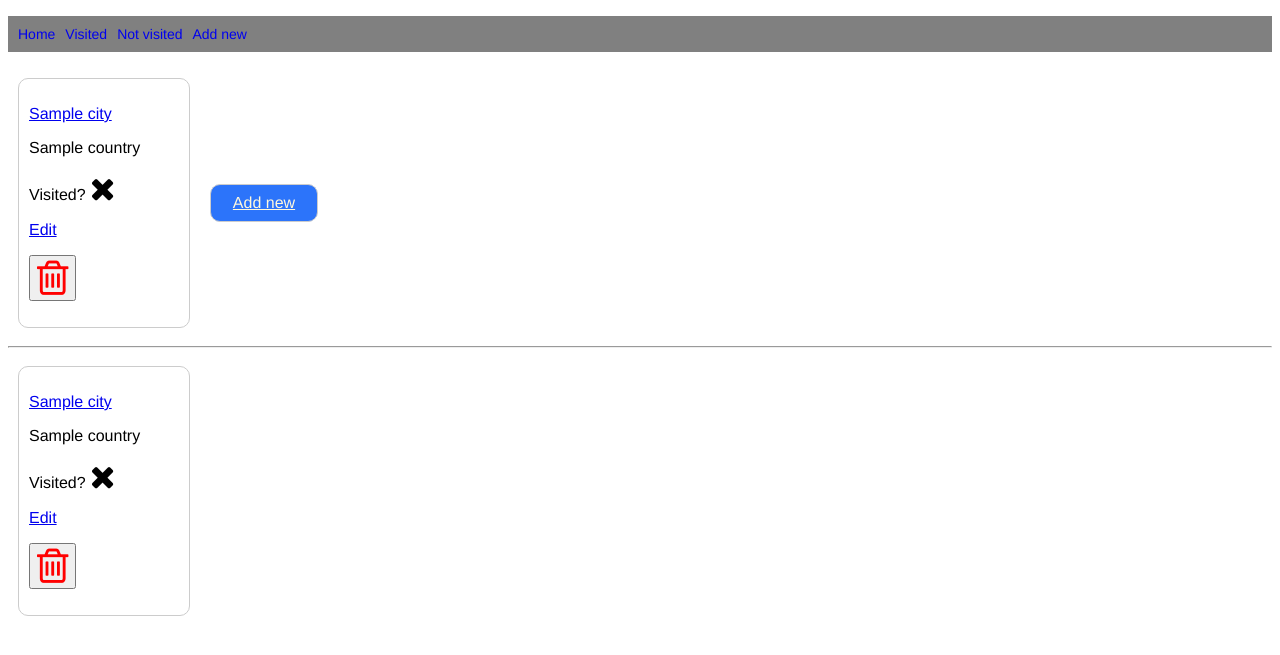
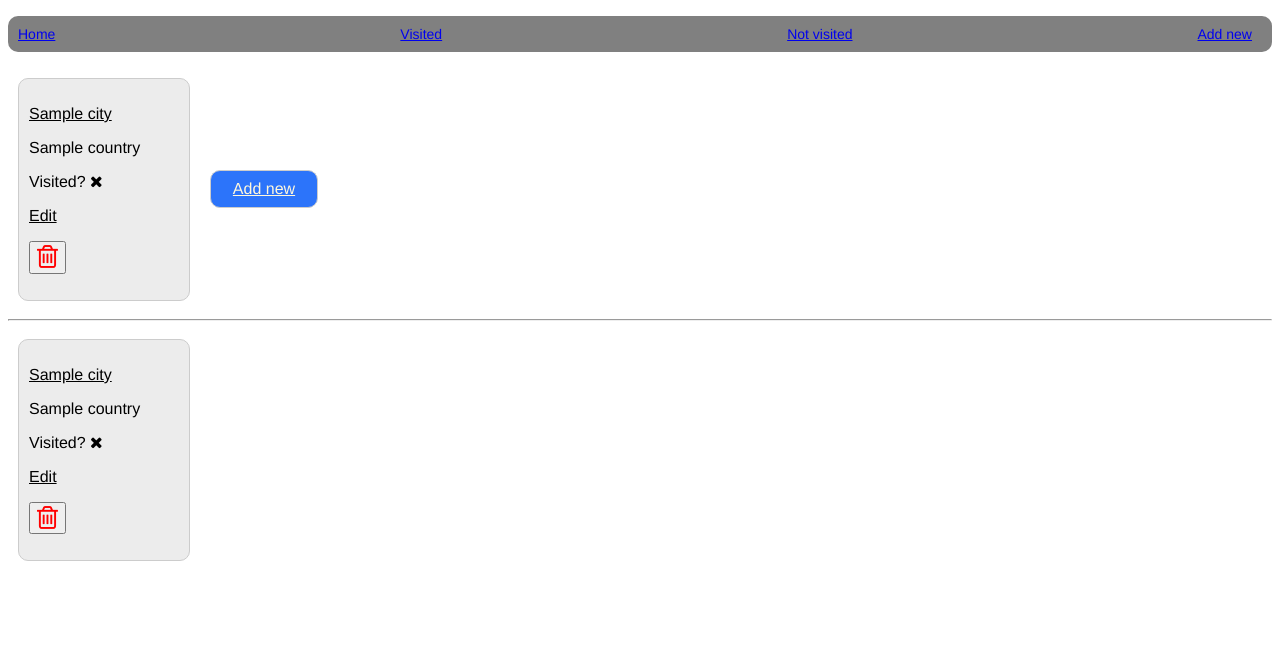
Before and after one commit to David-V-McIntyre/Travel_Bucket_List_Project, a Flask app: page / in a window 1280 px wide. Shown: the top 655 px of the page. Run offline with Flask 2, Linux system fonts and the light colour scheme; a database or web service that is not in the repository returns one stand-in record (values such as "Sample title"); some libraries are stand-ins or nearby versions.

Commit message:
CSS added - I'm bad at graphic design

```diff
--- a/travel_bucket_list_app/console.py
+++ b/travel_bucket_list_app/console.py
@@ -27,3 +27,5 @@ city4 = City("Frankfurt", country3)
 city_repository.save(city4)
 city5 = City("Ljubljana", country4, True)
 city_repository.save(city5)
+city6 = City("Dresden", country3, True)
+city_repository.save(city6)
--- a/travel_bucket_list_app/static/style.css
+++ b/travel_bucket_list_app/static/style.css
@@ -1,31 +1,17 @@
 body {
     font-family: "Helvetica", arial, sans-serif; font-size: 16px;
   }
-
-.city_visited {
-    border: 1px solid #ccc;
-    width: 150px;
-    min-height: 68px;
-    padding: 10px;
-
-    display: flex;
-    flex-direction: row;
-    flex-wrap: wrap;
-    line-height: 18px;
-    margin: 10px;
-    border-radius: 10px;
-}
 
 .menu {
     display: flex;
     padding: 10px;
     background-color: grey;
+    border-radius: 10px;
     color: white;
+    justify-content: space-between;
   }
 
-.menu li a {
-    text-decoration: none;
-  }
+
 
 .menu li a:visited{
     color: white;
@@ -38,7 +24,13 @@ body {
     font-family: "Helvetica", arial, sans-serif; font-size: 14px;
   }
 
+.content a {
+  color: rgb(0, 0, 0);
+}
 
+.content a:visited {
+  color: rgb(0, 0, 0);
+}
 
 .add_new_link {
     align-items: center;
@@ -64,18 +56,58 @@ body {
 
 .city_container {
   display: flex;
+  flex-wrap: wrap;
   flex-direction: row;
   align-items: center;
   justify-content: left;
 }
 
+.new {
+  border: 1px solid #ccc;
+  width: 150px;
+  min-height: 68px;
+  padding: 10px;
+  display: flex;
+  flex-wrap: wrap;
+  flex-direction: row;
+  line-height: 18px;
+  margin: 10px;
+  border-radius: 10px;
+  background-color: rgb(236, 236, 236);
 
+}
 
 .container {
-    flex-direction: row;
+  border: 1px solid #ccc;
+  width: 150px;
+  min-height: 68px;
+  padding: 10px;
+  display: flex;
+  flex-wrap: wrap;
+  flex-direction: row;
+  line-height: 18px;
+  margin: 10px;
+  border-radius: 10px;
+  background-color: rgb(236, 236, 236);
 }
 
-.city_not_visited {
+.new a {
+  color:rgb(0, 0, 0)
+}
+
+.new a:visited {
+  color:rgb(0, 0, 0)
+}
+
+.container a {
+  color:rgb(0, 0, 0)
+}
+
+.container a:visited {
+  color:rgb(0, 0, 0)
+}
+
+.city {
     border: 1px solid #ccc;
     width: 150px;
     min-height: 68px;
@@ -86,4 +118,5 @@ body {
     line-height: 18px;
     margin: 10px;
     border-radius: 10px;
+    background-color: rgb(236, 236, 236);
 }
--- a/travel_bucket_list_app/templates/base.html
+++ b/travel_bucket_list_app/templates/base.html
@@ -20,9 +20,9 @@
         </ul>
     </nav>
   </header>
-  <div class="container">
+
     {% block content %}
     {% endblock %}
-  </div>
+
 </body>
 </html>
--- a/travel_bucket_list_app/templates/countries/new.html
+++ b/travel_bucket_list_app/templates/countries/new.html
@@ -7,6 +7,7 @@
     <input type="text" id="country_name" name="country_name" placeholder="Country Name" required autofocus>
   </div>
 
+  <hr>
 
   <button type="submit">Add Country</button>
 
--- a/travel_bucket_list_app/templates/index.html
+++ b/travel_bucket_list_app/templates/index.html
@@ -3,21 +3,21 @@
 
 <div class="city_container">
     {% for city in all_cities_visited %}
-        <div class="city_visited">
+        <div class="city">
             <div class="content">
                 <p><a href="/cities/{{city.id}}">{{city.name}}</a></p>
                 <p>{{city.country.country_name}}</p>
                 <p>Visited?
                     {% if city.visited == True %}
-                      <i class="fa fa-check fa-2x" style="color:green" aria-hidden="true"></i>
+                      <i class="fa fa-check fa-1x" style="color:green" aria-hidden="true"></i>
                     {% else %}
-                      <i class="fa fa-times fa-2x" aria-hidden="true"></i>
+                      <i class="fa fa-times fa-1x" aria-hidden="true"></i>
                     {% endif %}</p>
                 <p><a href="/cities/{{city.id}}/edit">Edit</a>
                     <div class="buttons">
                         <form class="delete-form" action="/cities/{{city.id}}/delete" method="POST">
                             <button class="trash-button">
-                                <i class="fa fa-trash-o fa-3x" style="color:red" aria-hidden="true"></i>
+                                <i class="fa fa-trash-o fa-2x" style="color:red" aria-hidden="true"></i>
                             </button>
                         </form>
                     </div>
@@ -34,15 +34,15 @@
 
 <div class="city_container">
 {% for city in all_cities_not_visited %}
-<div class="city_not_visited">
+<div class="city">
     <div class="content">
         <p><a href="/cities/{{city.id}}">{{city.name}}</a></p>
         <p>{{city.country.country_name}}</p>
         <p>Visited?
         {% if city.visited == True %}
-          <i class="fa fa-check fa-2x" style="color:green" aria-hidden="true"></i>
+          <i class="fa fa-check fa-1x" style="color:green" aria-hidden="true"></i>
         {% else %}
-          <i class="fa fa-times fa-2x" aria-hidden="true"></i>
+          <i class="fa fa-times fa-1x" aria-hidden="true"></i>
         {% endif %}</p>
 
 
@@ -51,7 +51,7 @@
             <div class="buttons">
                 <form class="delete-form" action="/cities/{{city.id}}/delete" method="POST">
                     <button class="trash-button">
-                        <i class="fa fa-trash-o fa-3x" style="color:red" aria-hidden="true"></i>
+                        <i class="fa fa-trash-o fa-2x" style="color:red" aria-hidden="true"></i>
                     </button>
                 </form>
             </div>
```
Also changed, not shown: travel_bucket_list_app/templates/cities/new.html (+7 -7 lines), travel_bucket_list_app/templates/cities/not_visited.html (+4 -4 lines), travel_bucket_list_app/templates/cities/visited.html (+4 -4 lines).
